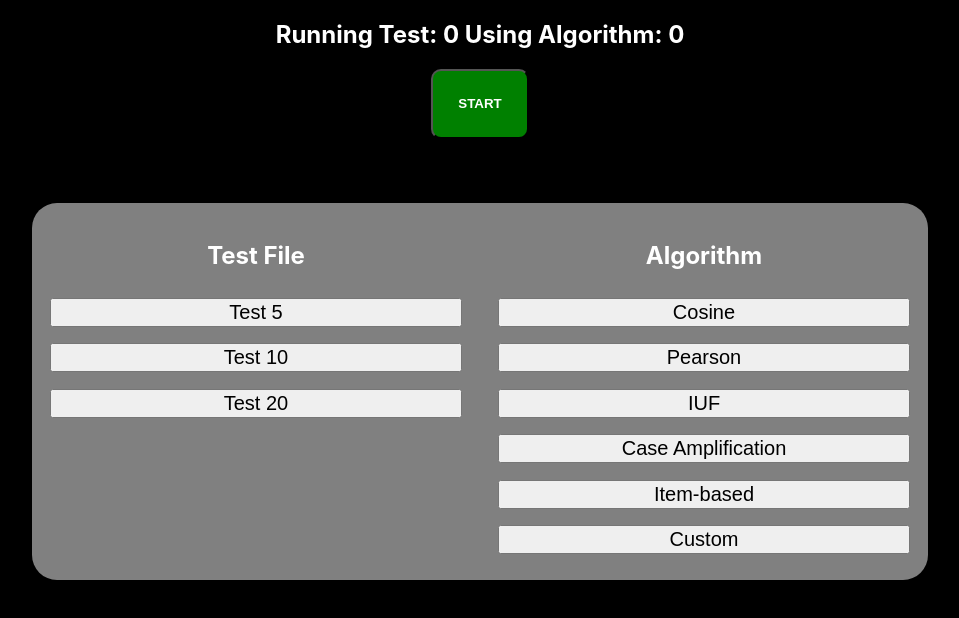
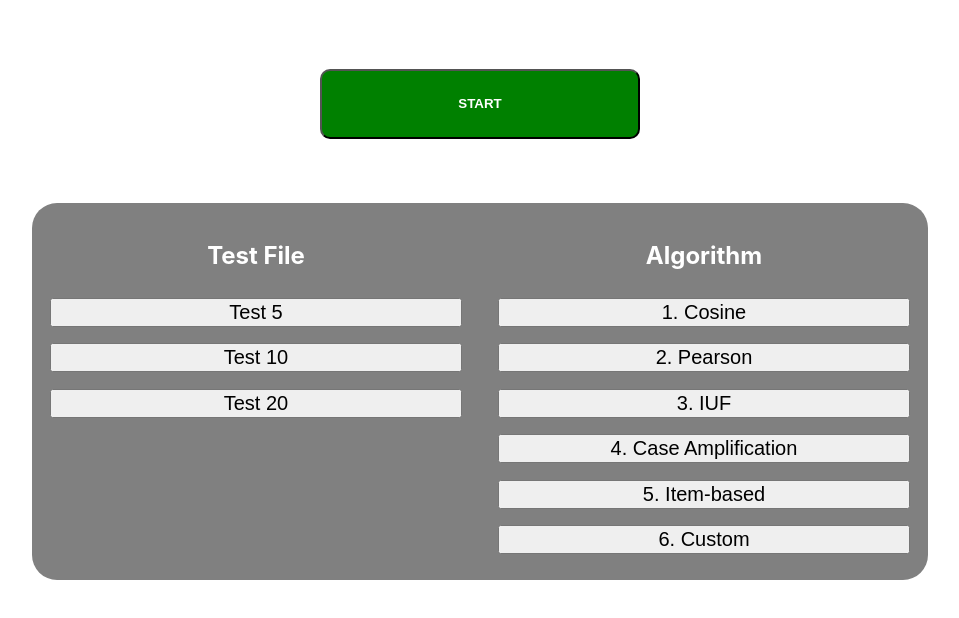
Before and after one commit to jackcdavey/Movie-Reccomendation-System, a React (Create React App) app: page / in a window 1280 px wide. Shown: the top 618 px of the page, without its empty margins (160-1119 px from the left). Built offline with nearby package versions, Linux system fonts and the light colour scheme.

Commit message:
Output cleanup

```diff
--- a/src/App.css
+++ b/src/App.css
@@ -3,7 +3,16 @@
 }
 
 html {
-  background-color: black;
+  color: black;
+  background-color: white;
+
+}
+
+@media (prefers-color-scheme: dark) {
+  html {
+    background-color: black;
+    color: #fff;
+  }
 }
 
 .App-logo {
--- a/src/App.tsx
+++ b/src/App.tsx
@@ -237,11 +237,8 @@ function App() {
 		else if(testNum === 20)
 			dataset = test20;
 
-		// let testEntries: Entry[] = [];
 		let testDataset = dataToArray(dataset);
-		console.log("Test dataset user 0: " + JSON.stringify(testDataset.users[0].entries));
-		let trainDataset = dataToArray(train);
-		// testEntries.push(dataToArray(dataset)[0]);
+		//let trainDataset = dataToArray(train);
 
 		let predictingEntries: Entry[] = [];
 		for(let i = 0; i < testDataset.entries.length; i++) {
@@ -256,14 +253,22 @@ function App() {
 
 			console.log(testDataset.users[0].entries);
 			console.log("Cosine similarity between each user: ");
+			let max = 0.0;
+			let maxUsera = -1;
+			let maxUserb = -1;
 			for (let i = 0; i < testDataset.users.length; i++) {
 				for (let j = 0; j < testDataset.users.length; j++) {
 					let user1 = testDataset.users[i];
 					let user2 = testDataset.users[j];
 					let res = cosine_usr_usr(user1, user2);
-					console.log("User " + user1.id + " and User " + user2.id + " have similarity of " + res);
+					if (res > max && res< 0.99999999999){
+						max = res;
+						maxUsera = user1.id;
+						maxUserb = user2.id;
+					}
 				}
 			}
+			console.log("Max similarity between users " + maxUsera + " and " + maxUserb + " is " + max);
 		}
 
 
@@ -275,7 +280,7 @@ function App() {
 	return (
 		<div style={{ textAlign: 'center', justifyContent: 'center', width: '100vw'}}>
 			<h2 style={styles.header}>Running Test: {testNum} Using Algorithm: {algChoice} </h2>
-			<button style={{backgroundColor:'green', padding: '2%', borderRadius: '10px', color: 'white', fontWeight: 'bold'}}onClick={() => { startTest() }}>START</button>
+			<button style={{backgroundColor:'green', padding: '2%', width: '25vw', borderRadius: '10px', color: 'white', fontWeight: 'bold'}}onClick={() => { startTest() }}>START</button>
 
 		<div style={{
 			display: 'flex',
@@ -296,12 +301,12 @@ function App() {
 			</div>
 			<div style={{ display: 'flex', flexDirection: "column", alignItems: "center", width: "80%", padding: "2%" }}>
 				<h2 style={styles.header}>Algorithm</h2>
-				<button style={styles.button} onClick={() => {setAlgChoice(1) }}>Cosine</button>
-				<button style={styles.button} onClick={() => { setAlgChoice(2) }}>Pearson</button>
-				<button style={styles.button} onClick={() => { setAlgChoice(3) }}>IUF</button>
-				<button style={styles.button} onClick={() => { setAlgChoice(4) }}>Case Amplification</button>
-				<button style={styles.button} onClick={() => { setAlgChoice(5) }}>Item-based</button>
-				<button style={styles.button} onClick={() => { setAlgChoice(6) }}>Custom</button>
+				<button style={styles.button} onClick={() => {setAlgChoice(1) }}>1. Cosine</button>
+				<button style={styles.button} onClick={() => { setAlgChoice(2) }}>2. Pearson</button>
+				<button style={styles.button} onClick={() => { setAlgChoice(3) }}>3. IUF</button>
+				<button style={styles.button} onClick={() => { setAlgChoice(4) }}>4. Case Amplification</button>
+				<button style={styles.button} onClick={() => { setAlgChoice(5) }}>5. Item-based</button>
+				<button style={styles.button} onClick={() => { setAlgChoice(6) }}>6. Custom</button>
 			</div>
 			</div>
 			</div>
```
